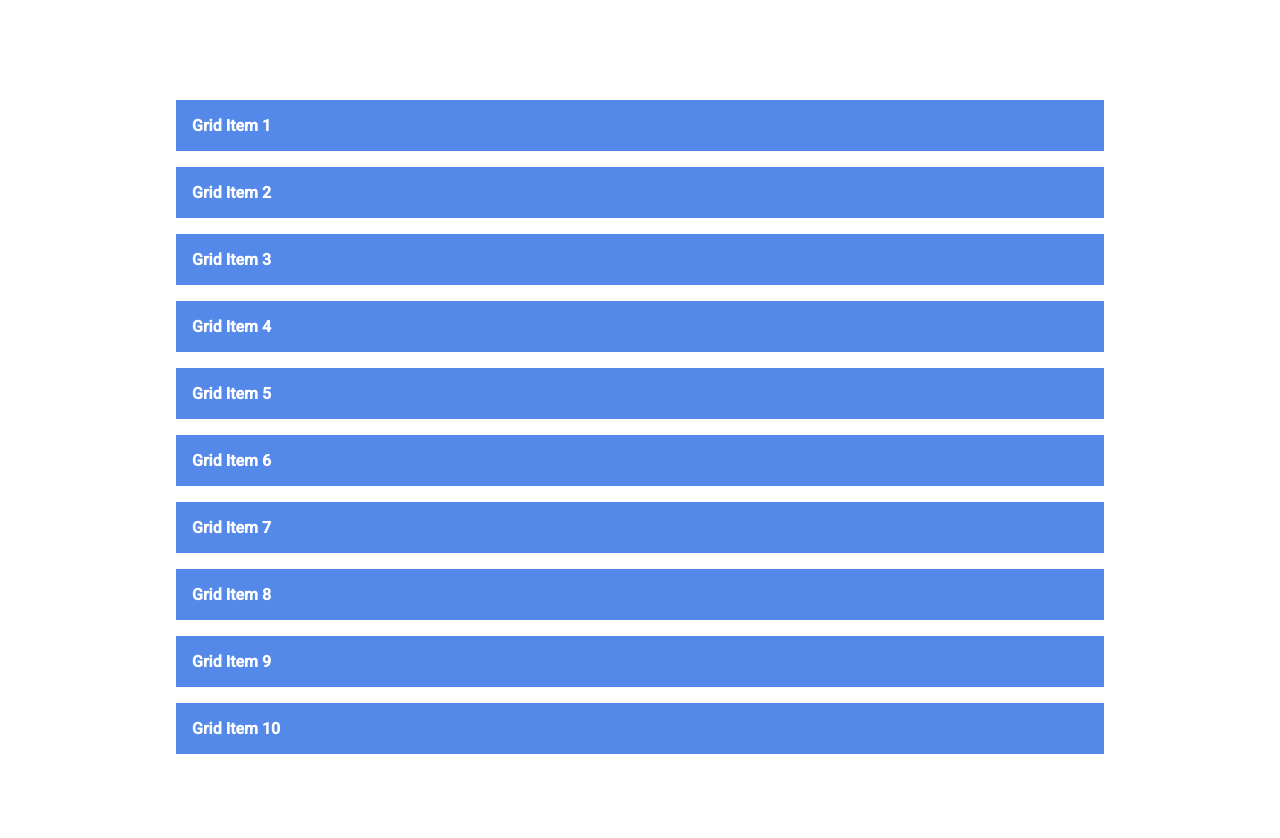
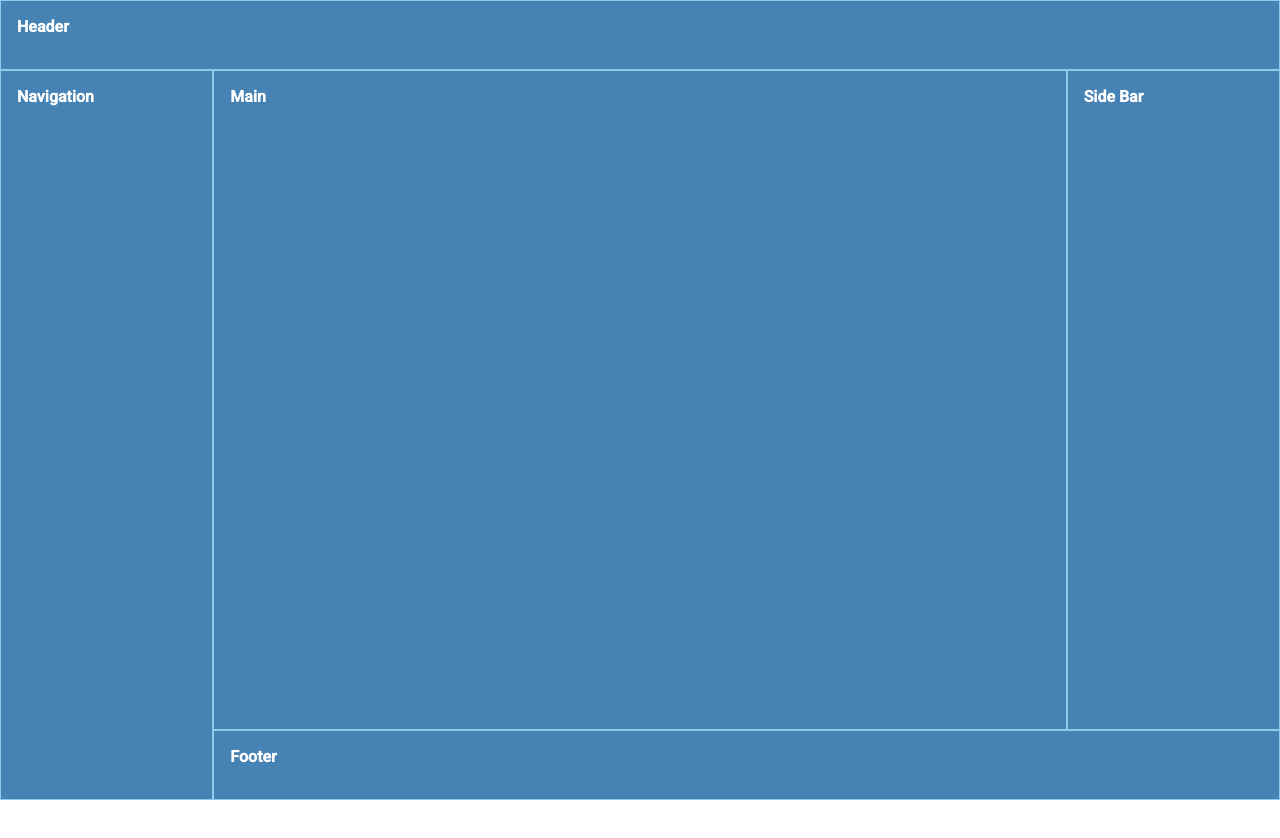
Before and after one commit to Atwiinesteve/grid-projects-repo, a plain HTML site: page index.html in a window 1280 px wide. After the commit the page ends 800 px from the top, so only its background shows below. Drawn offline with Linux system fonts and the light colour scheme.

Commit message:
CSS Grid System Practice Project

```diff
--- a/index.html
+++ b/index.html
@@ -10,8 +10,13 @@
 </head>
 <body>
 
-        <div class="grid--container">
-                <div class="grid--item">Grid Item 1</div>
+        <!-- <div class="grid--container">
+                <div class="grid--item">
+                        Grid Item 1
+                        <p>
+                                Lorem ipsum, dolor sit amet consectetur adipisicing elit. Quae iste illum nihil explicabo harum eveniet a temporibus aspernatur sed qui debitis labore, tempora, aperiam dicta. Voluptatum amet eum sed perferendis voluptas, deleniti, quae illo ipsam tempora unde, impedit alias. Distinctio porro dolore sed veritatis cupiditate pariatur explicabo enim obcaecati harum.
+                        </p>
+                </div>
                 <div class="grid--item">Grid Item 2</div>
                 <div class="grid--item">Grid Item 3</div>
                 <div class="grid--item">Grid Item 4</div>
@@ -20,8 +25,16 @@
                 <div class="grid--item">Grid Item 7</div>
                 <div class="grid--item">Grid Item 8</div>
                 <div class="grid--item">Grid Item 9</div>
-                <div class="grid--item">Grid Item 10</div>
-        </div>
+        </div> -->
+
+        <!-- ============================= -->
+
+        <header>Header</header>
+        <main>Main</main>
+        <nav>Navigation</nav>
+        <aside>Side Bar</aside>
+        <footer>Footer</footer>
+
 
 </body>
 </html>
--- a/styles.scss
+++ b/styles.scss
@@ -8,19 +8,118 @@
 
 body {
         font-family: 'Roboto', sans-serif;
-        color: #fff;
         font-size: 16px;
         font-weight: 700;
         background-color: #fff;
+        width: 100%;
+        height: 100vh;
+
+        display: grid;
+        grid-template-areas:
+                'header header header'
+                'nav content sidebar '
+                'nav footer footer'
+        ;
+        grid-template-columns: 1fr 4fr 1fr;
+        grid-template-rows: 70px 1fr 70px;
 }
 
-.grid--container {
-        max-width: 960px;
-        margin: 100px auto;
+// .grid--container {
+//         max-width: 960px;
+//         margin: 100px auto;
+
+//         display: grid;
+
+//         gap: 0.6rem;
+
+        // grid-template-columns: 500px 200px 300px;
+        // grid-template-columns: repeat(4, 3fr);
+        // grid-template-columns: repeat(auto-fit, minmax(15rem, 1fr));
+        // grid-template-columns: repeat(auto-fill, minmax(15rem, 1fr));
+        // grid-template-rows: 150px 80px 150px;
+        // grid-template-rows: repeat(3, 1fr);
+
+        // grid-auto-rows: 200px;
+
+        // align-items: start;
+        // align-items: end;
+        // align-items: center;
+// }
+
+// .grid--item {
+//         background-color: rgb(84, 136, 233);
+//         padding: 1rem;
+
+// }
+
+// .grid--item:nth-of-type(2) {
+//         // width: 100px;
+//         // height: 100px;
+
+//         // align-self: center;
+//         // align-self: end;
+//         // align-self: start;
+
+//         // justify-self: center;
+
+// }
+
+// .grid--item:nth-of-type(1) {
+//         background-color: black;
+//         grid-column: 1 / 3;
+// }
+
+// .grid--item:nth-of-type(2) {
+//         // background-color: rgb(156, 13, 132);
+//         // grid-row: 1 / 3;
+// }
+
+// .grid--item:nth-of-type(3) {
+//         background-color: #333;
+//         grid-row: 2 / 4;
+// }
+
+// .grid--item:nth-of-type(4) {
+//         background-color: #333;
+//         grid-column: 1 / 3;
+// }
+
+// .grid--item:nth-of-type(7) {
+//         background-color: rgb(13, 102, 65);
+//         grid-column: 1 / 4;
+// }
+
+
+
+// =====================================================
+
+header,
+main,
+nav,
+aside,
+footer {
+        color: #fff;
+        background-color: steelblue;
+        border: 1px solid skyblue;
+        padding: 1rem;
 }
 
-.grid--item {
-        background-color: rgb(84, 136, 233);
-        padding: 1rem;
-        margin: 1rem;
+header {
+        grid-area: header;
 }
+
+main {
+        grid-area: content;
+}
+
+nav {
+        grid-area: nav;
+}
+
+aside {
+        grid-area: sidebar;
+}
+
+footer {
+        grid-area: footer;
+}
```
Also changed, not shown: css/styles.css.
